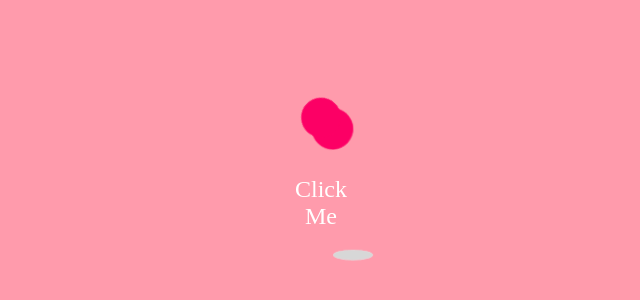
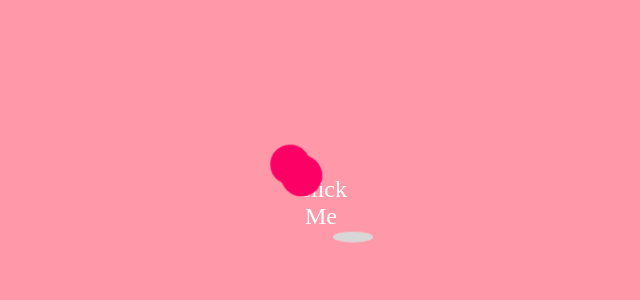
Before and after one commit to sa1eh06/clickerr, a plain HTML site: page index.html in a window 1280 px wide. Shown: the part 274-574 px from the top of the page, without its empty margins (319-959 px from the left). Drawn offline with Linux system fonts and the light colour scheme.

Commit message:
changed shadow postion myself

```diff
--- a/index.html
+++ b/index.html
@@ -12,7 +12,7 @@
       justify-content: center;
       align-items: center;
       background-color: #ffccdd; /* Initial background color */
-      animation: colorShift 20s infinite alternate; /* Animation for color shifting */
+      animation: colorShift 15s infinite alternate; /* Animation for color shifting */
     }
 
     #heart-container {
@@ -76,7 +76,7 @@
       height: 1em;
       border: 1px solid rgb(252, 0, 101);
       background-color: rgb(252, 0, 101);
-      position: relative;
+      position: absolute;
       display: block;
       content: '';
       transform: scale(1) rotate(-45deg);
@@ -87,7 +87,7 @@
       top: 97px;
       left: 50%;
       content: '';
-      position: relative;
+      position: absolute;
       display: block;
       bottom: -.5em;
       width: 1em;
@@ -106,7 +106,7 @@
       top: calc(50% + 50px); /* Adjusted position */
       left: 50%;
       transform: translateX(-50%);
-      color: white;
+      color: rgb(255, 255, 255);
       z-index: 0; /* Ensure click-me is behind heart */
     }
 
```
